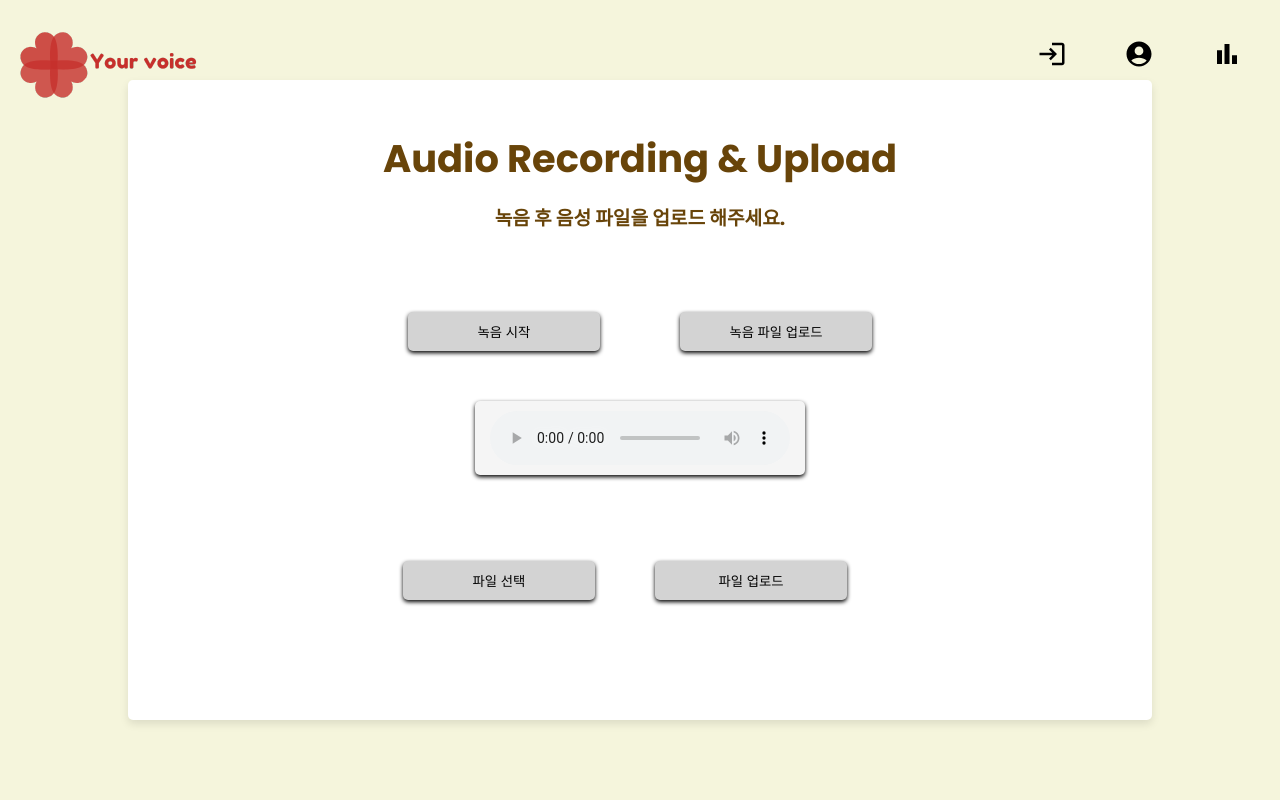
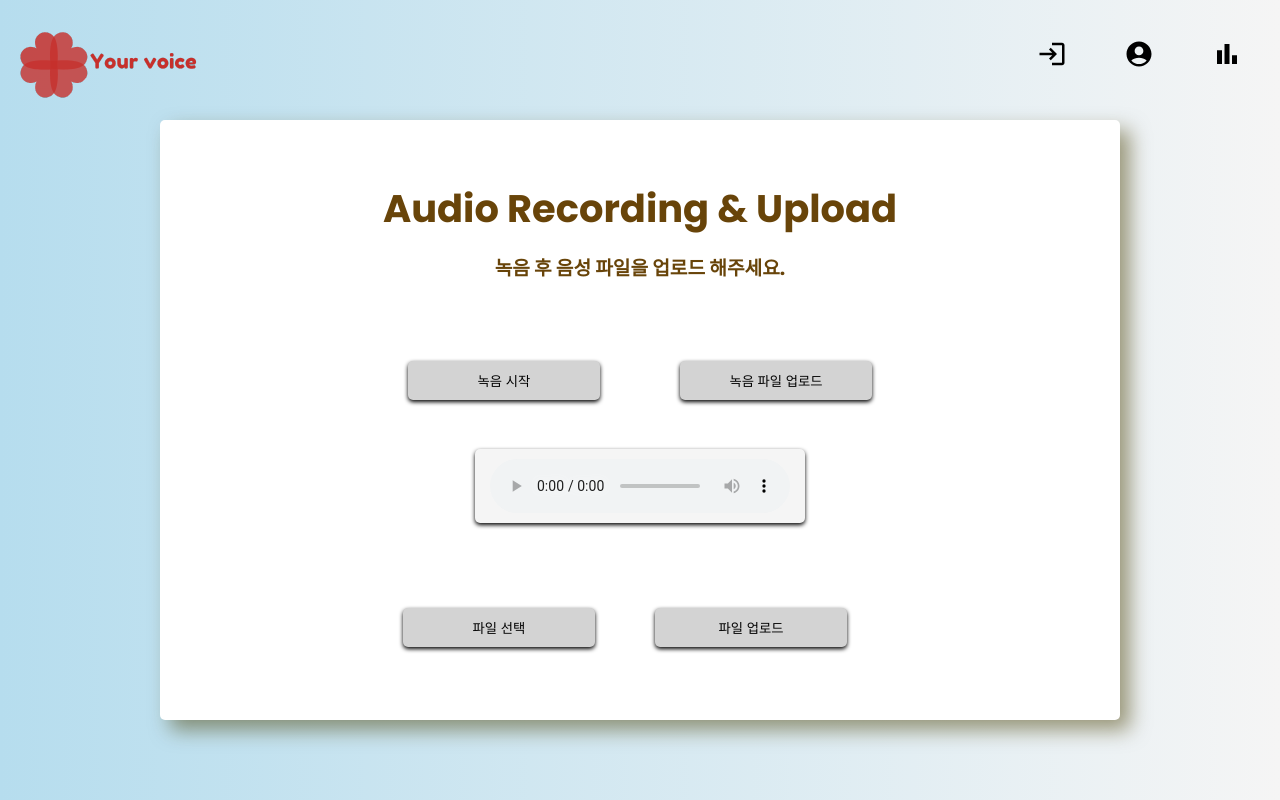
Before and after one commit to Soojong94/SilJeon, a React (Create React App) app in the folder your_voice/front/: page /coughUd in a window 1280 px wide. Built offline with nearby package versions, Linux system fonts and the light colour scheme.

Commit message:
호호 커밋

```diff
--- a/your_voice/front/src/upload2/bothload.css
+++ b/your_voice/front/src/upload2/bothload.css
@@ -1,5 +1,6 @@
 .parent-box {
-    background-color: rgb(245, 245, 220);
+    background: linear-gradient(to right, #b6ddee, whitesmoke);
+    transition: background 0.3s ease;
     width: 100vw;
     height: 100vh;
     display: flex;
@@ -10,17 +11,19 @@
 
 .up_box {
     border-radius: 5px;
-    width: 80%;
-    height: 80%;
+    width: 75%;
+    height: 75%;
     background-color: white;
-    box-shadow: 0 4px 8px rgba(0, 0, 0, 0.1);
-    /* 부드러운 그림자 */
-    padding: 20px;
-    /* 내부 패딩을 추가하여 내용과 경계를 띄움 */
+    box-shadow: 10px 10px 20px rgba(72, 62, 1, 0.5);
+
+
+
     box-sizing: border-box;
-    /* 패딩을 포함하여 크기 계산 */
+
     text-align: center;
     justify-content: center;
+    padding: 30px 0;
+    margin-top: 40px;
 }
 
 .udH1 {
```
